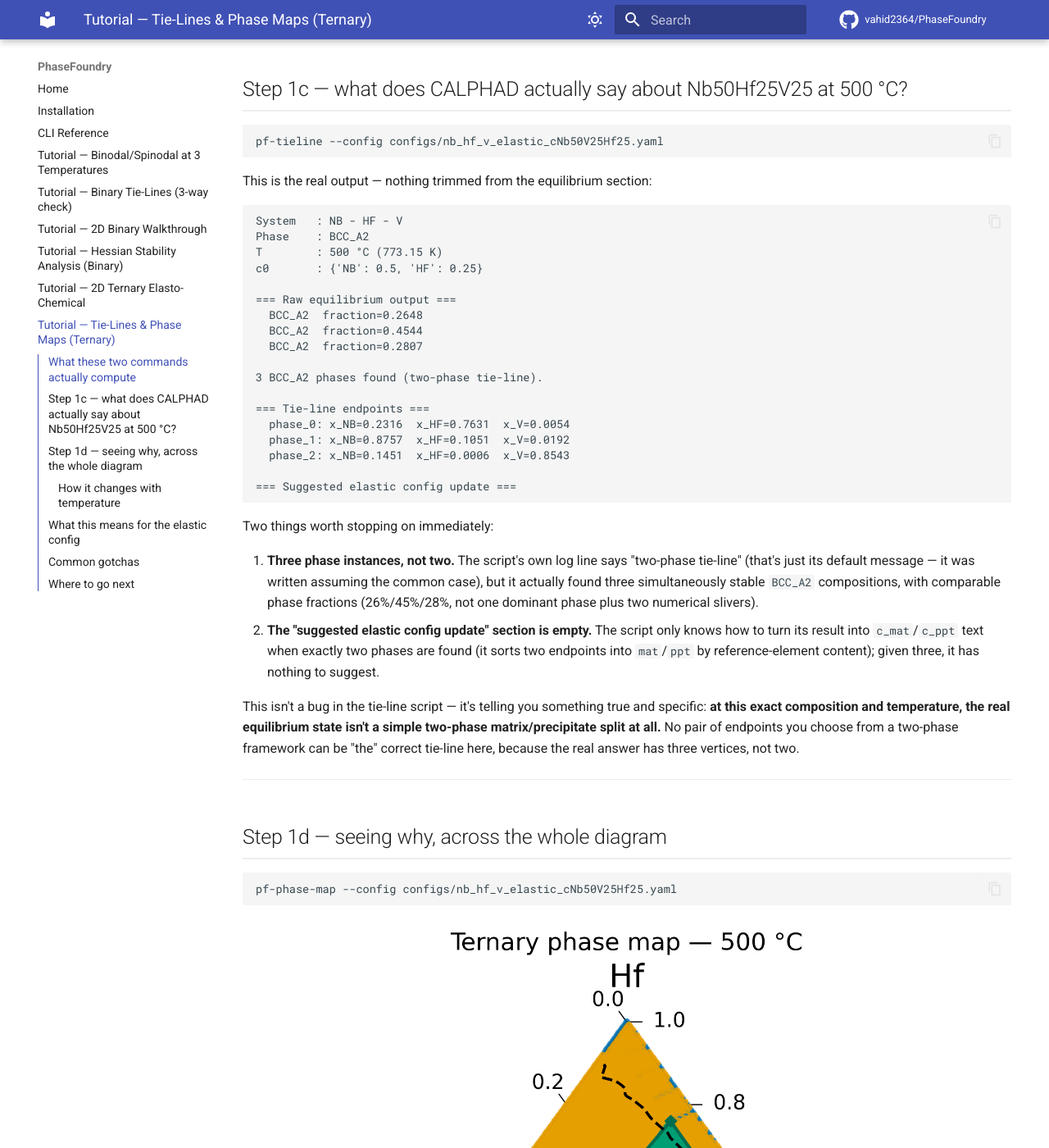
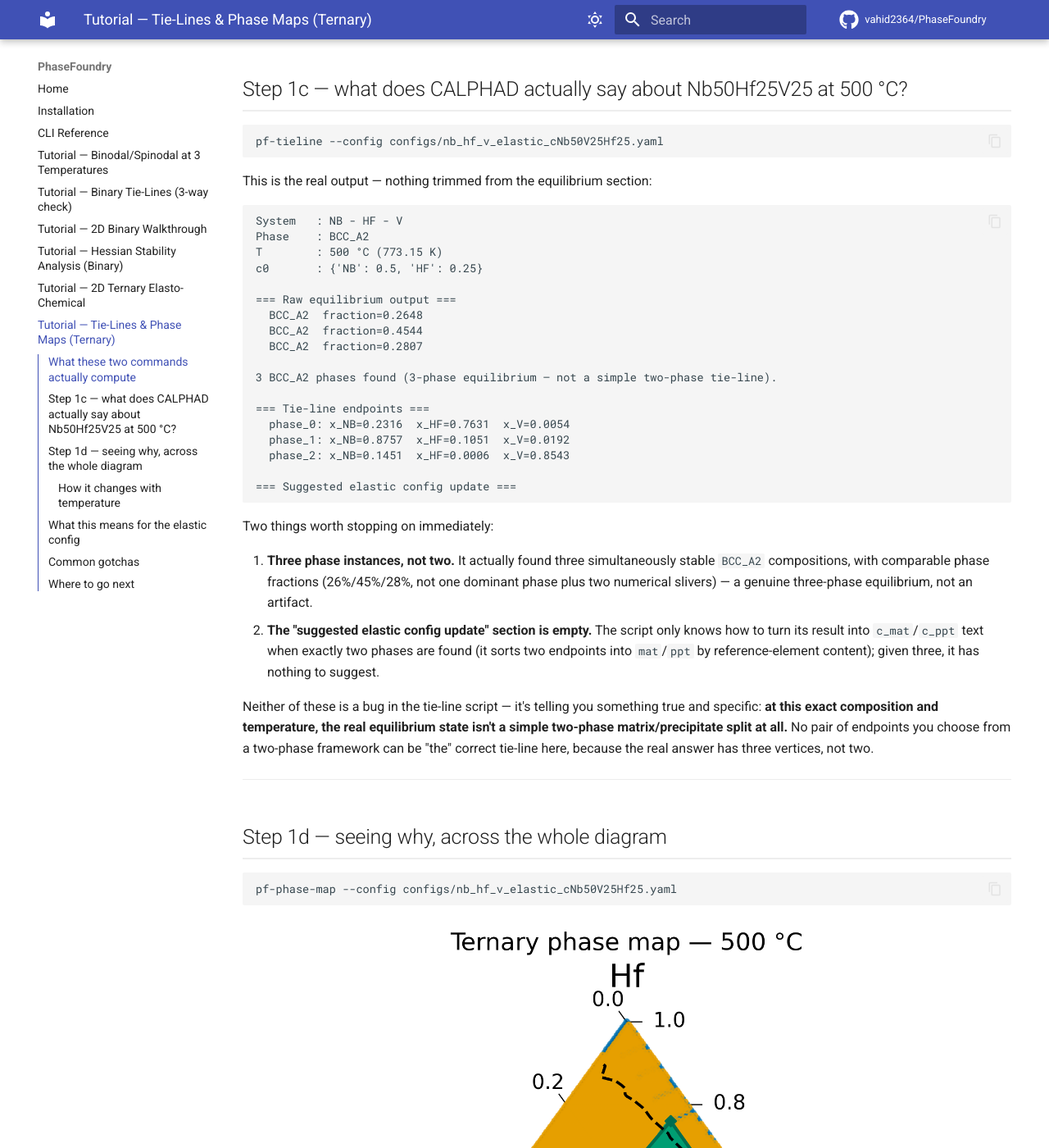
Before and after one commit to vahid2364/PhaseFoundry, an MkDocs documentation site: the page built from docs/tutorial_tieline_phase_map.md, in a window 1280 px wide and 1400 px high, scrolled down 780 px. Shown: the whole window at 82% size. Built offline with MkDocs 1.6.1 and Material for MkDocs 9.7.7, drawn with Linux system fonts in a browser that asks for light colours; comment, search, counter and statistics services are not loaded.

Commit message:
Fix hardcoded 'two-phase tie-line' label in pf-tieline to reflect actual phase count; update docs and figures

```diff
--- a/docs/tutorial_tieline_phase_map.md
+++ b/docs/tutorial_tieline_phase_map.md
@@ -57,7 +57,7 @@ c0       : {'NB': 0.5, 'HF': 0.25}
   BCC_A2  fraction=0.4544
   BCC_A2  fraction=0.2807
 
-3 BCC_A2 phases found (two-phase tie-line).
+3 BCC_A2 phases found (3-phase equilibrium — not a simple two-phase tie-line).
 
 === Tie-line endpoints ===
   phase_0: x_NB=0.2316  x_HF=0.7631  x_V=0.0054
@@ -69,22 +69,21 @@ c0       : {'NB': 0.5, 'HF': 0.25}
 
 Two things worth stopping on immediately:
 
-1. **Three phase instances, not two.** The script's own log line says
-   "two-phase tie-line" (that's just its default message — it was written
-   assuming the common case), but it actually found three simultaneously
-   stable `BCC_A2` compositions, with comparable phase fractions
-   (26%/45%/28%, not one dominant phase plus two numerical slivers).
+1. **Three phase instances, not two.** It actually found three
+   simultaneously stable `BCC_A2` compositions, with comparable phase
+   fractions (26%/45%/28%, not one dominant phase plus two numerical
+   slivers) — a genuine three-phase equilibrium, not an artifact.
 2. **The "suggested elastic config update" section is empty.** The
    script only knows how to turn its result into `c_mat`/`c_ppt` text when
    exactly two phases are found (it sorts two endpoints into `mat`/`ppt` by
    reference-element content); given three, it has nothing to suggest.
 
-This isn't a bug in the tie-line script — it's telling you something true
-and specific: **at this exact composition and temperature, the real
-equilibrium state isn't a simple two-phase matrix/precipitate split at
-all.** No pair of endpoints you choose from a two-phase framework can be
-"the" correct tie-line here, because the real answer has three vertices,
-not two.
+Neither of these is a bug in the tie-line script — it's telling you
+something true and specific: **at this exact composition and temperature,
+the real equilibrium state isn't a simple two-phase matrix/precipitate
+split at all.** No pair of endpoints you choose from a two-phase framework
+can be "the" correct tie-line here, because the real answer has three
+vertices, not two.
 
 ---
 
```
Also changed, not shown: docs/tutorial_binary_tieline.md (+1 -1 lines), docs/images/tutorial_binary_tieline/02_endpoint_comparison_zoom.png, 1 other file.
